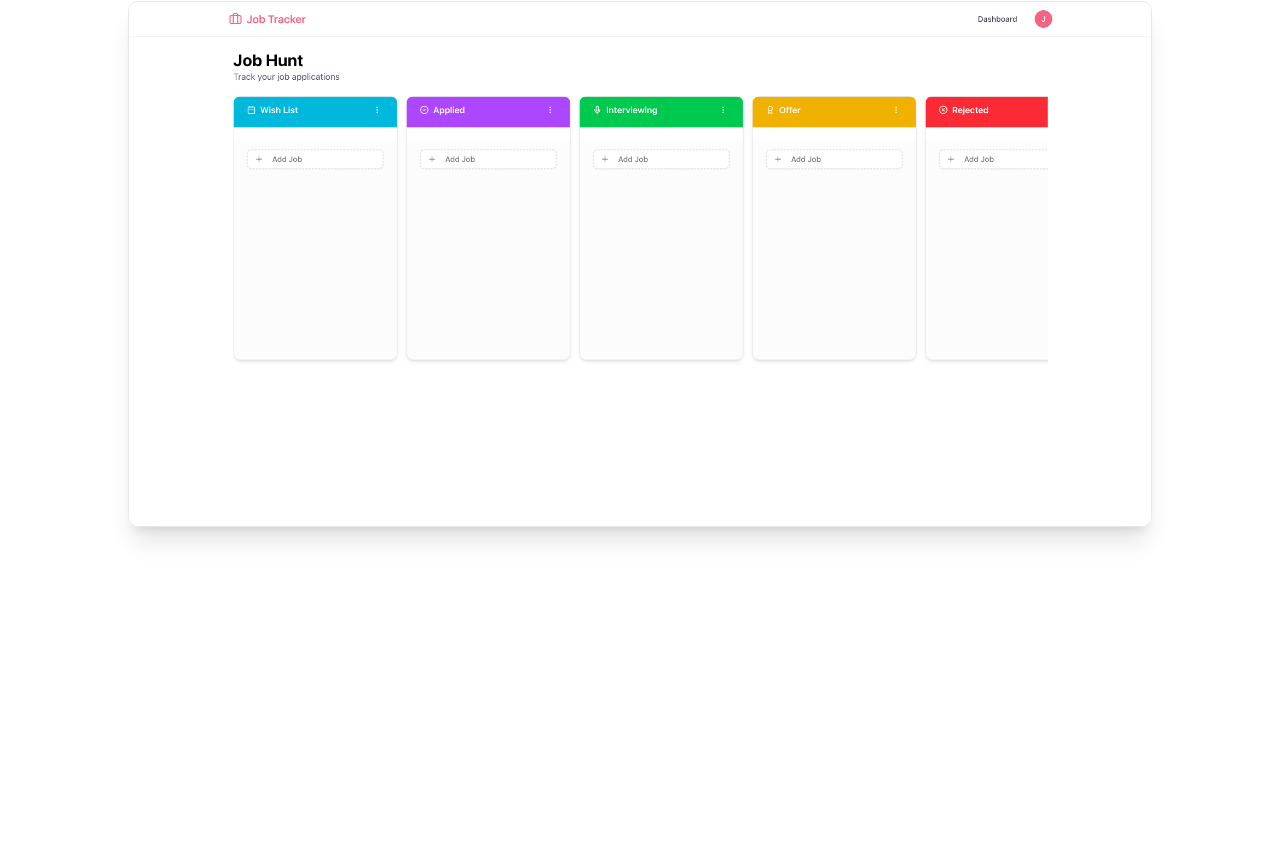
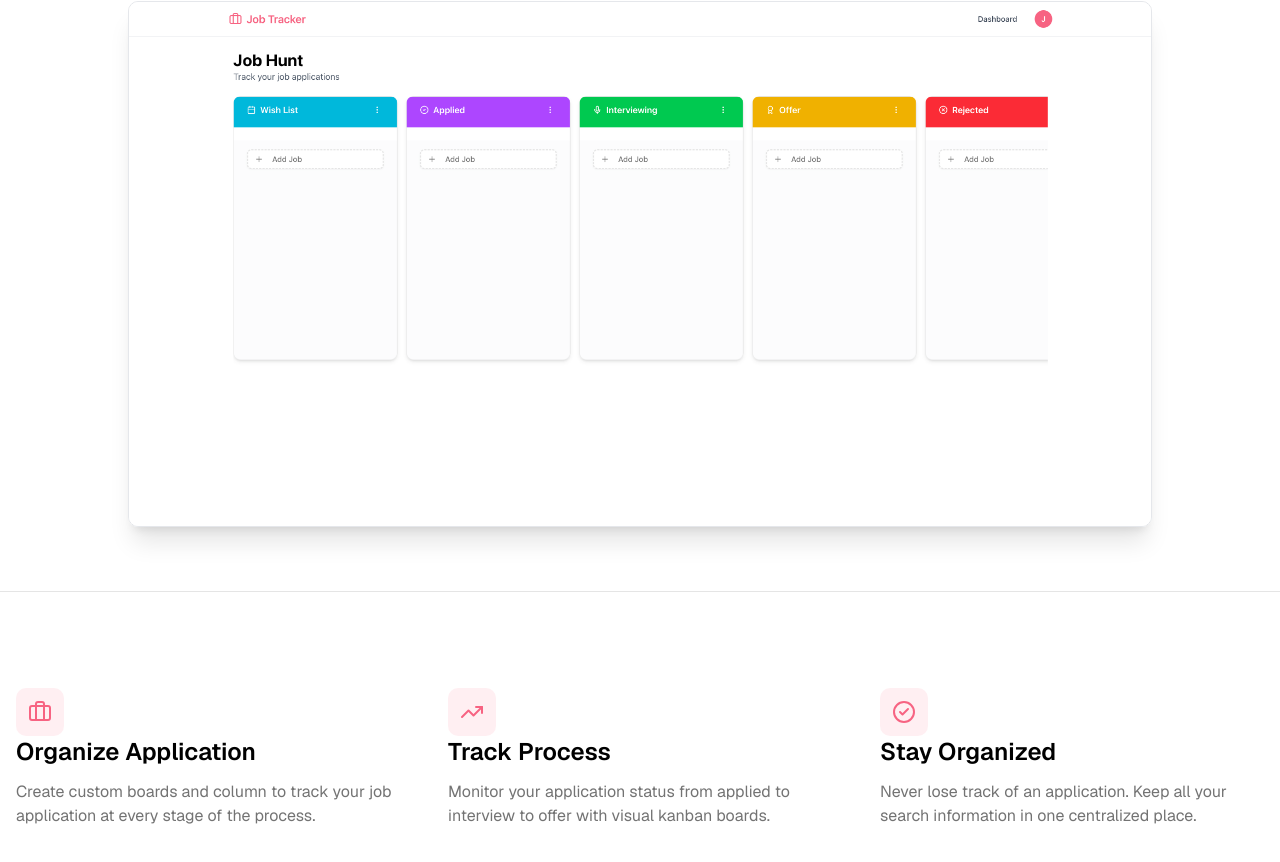
Before and after one commit to arbabnadeem/job-application-tracker, a Next.js app: page / in a window 1280 px wide. Shown: the part 745-1607 px from the top of the page. Before the commit the page ends 1336 px from the top, so only its background shows below. Built offline with nearby package versions, Linux system fonts and the light colour scheme.

Commit message:
feat: add feature section with job application tracking details and update dependencies

```diff
--- a/app/page.tsx
+++ b/app/page.tsx
@@ -1,6 +1,6 @@
 import ImageTabs from "@/components/imageTabs";
 import { Button } from "@/components/ui/button";
-import { ArrowRight } from "lucide-react";
+import { ArrowRight, Briefcase, CheckCircle2, TrendingUp } from "lucide-react";
 import Link from "next/link";
 
 export default function Home() {
@@ -30,8 +30,52 @@
         </section>
 
         {/* Hero Image section with tabs*/}
+        <ImageTabs />
 
-        <ImageTabs />
+        {/* Feature Section */}
+
+        <section className="border-t bg-white py-24">
+          <div className="container mx-auto px-4">
+            <div className="grid gap-12 md:grid-cols-3">
+              <div className="flex flex-col">
+                <div className="md-4 inline-flex h-12 w-12 items-center justify-center rounded-lg bg-primary/10">
+                  <Briefcase className="h-6 w-6 text-primary" />
+                </div>
+                <h1 className="mb-3 text-2xl font-semibold text-black ">
+                  Organize Application
+                </h1>
+                <p className="text-muted-foreground">
+                  Create custom boards and column to track your job application
+                  at every stage of the process.
+                </p>
+              </div>
+              <div className="flex flex-col">
+                <div className="md-4 inline-flex h-12 w-12 items-center justify-center rounded-lg bg-primary/10">
+                  <TrendingUp className="h-6 w-6 text-primary" />
+                </div>
+                <h1 className="mb-3 text-2xl font-semibold text-black">
+                  Track Process
+                </h1>
+                <p className="text-muted-foreground">
+                  Monitor your application status from applied to interview to
+                  offer with visual kanban boards.
+                </p>
+              </div>
+              <div className="flex flex-col">
+                <div className="md-4 inline-flex h-12 w-12 items-center justify-center rounded-lg bg-primary/10">
+                  <CheckCircle2 className="h-6 w-6 text-primary" />
+                </div>
+                <h1 className="mb-3 text-2xl font-semibold text-black">
+                  Stay Organized
+                </h1>
+                <p className="text-muted-foreground">
+                  Never lose track of an application. Keep all your search
+                  information in one centralized place.
+                </p>
+              </div>
+            </div>
+          </div>
+        </section>
       </main>
     </div>
   );
--- a/package.json
+++ b/package.json
@@ -13,6 +13,8 @@
     "class-variance-authority": "^0.7.1",
     "cn": "^0.4.0",
     "lucide-react": "^1.54.0",
+    "mongodb": "^7.7.0",
+    "mongoose": "^9.11.2",
     "next": "16.4.0",
     "react": "19.3.0",
     "react-dom": "19.3.0",
```
Also changed, not shown: lib/db.ts (added), 1 other file (tests, documents, lock files or other folders).
